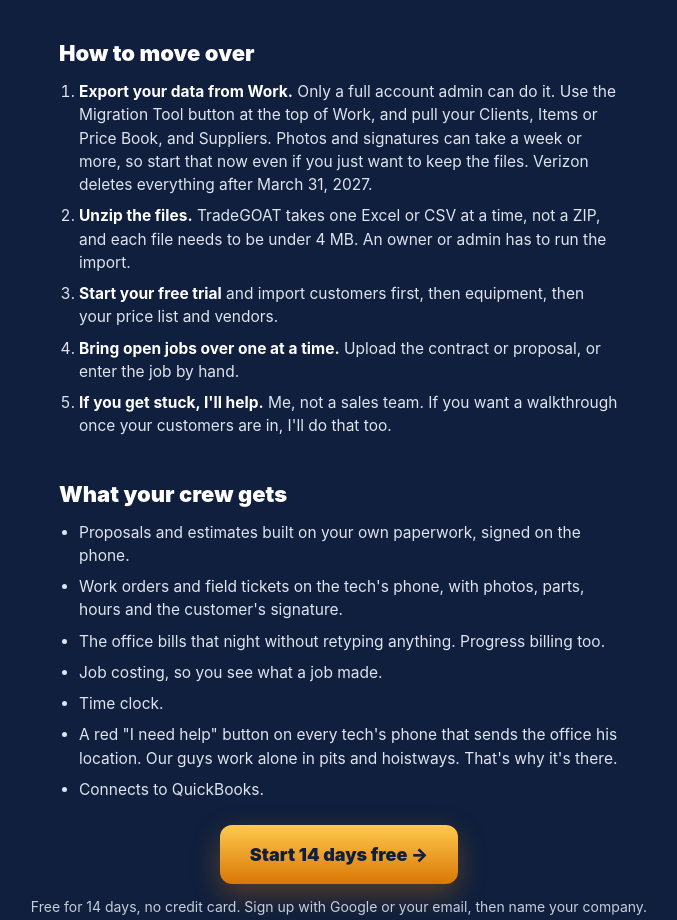
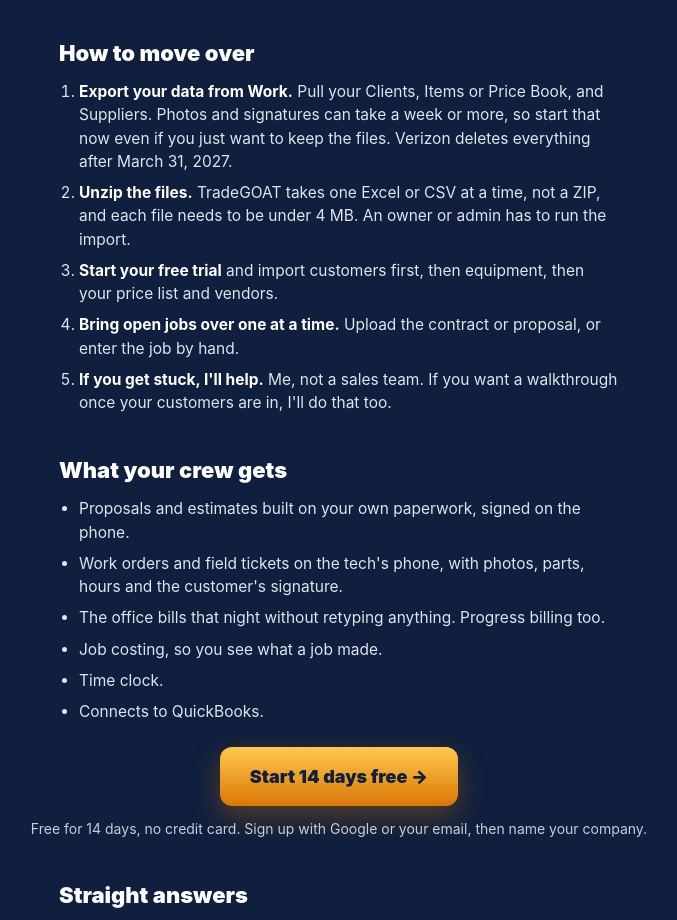
Before and after one commit to EEC-OPPS/tradegoat-site, a plain HTML site: page verizon-connect-work.html in a window 1280 px wide. Shown: the part 1346-2266 px from the top of the page, without its empty margins (301-978 px from the left). Drawn offline with Linux system fonts and the light colour scheme; a script that the page names is missing.

Commit message:
Verizon page: red help button line off (Travis 11/17); cut the three Verizon claims we can't source (Reveal, admin-only, Migration Tool button)
Co-Authored-By: Claude Opus 5.5 <noreply@anthropic.com>

```diff
--- a/verizon-connect-work.html
+++ b/verizon-connect-work.html
@@ -82,7 +82,7 @@
     <section class="sec">
       <h2>How to move over</h2>
       <ol>
-        <li><b>Export your data from Work.</b> Only a full account admin can do it. Use the Migration Tool button at the top of Work, and pull your Clients, Items or Price Book, and Suppliers. Photos and signatures can take a week or more, so start that now even if you just want to keep the files. Verizon deletes everything after March 31, 2027.</li>
+        <li><b>Export your data from Work.</b> Pull your Clients, Items or Price Book, and Suppliers. Photos and signatures can take a week or more, so start that now even if you just want to keep the files. Verizon deletes everything after March 31, 2027.</li>
         <li><b>Unzip the files.</b> TradeGOAT takes one Excel or CSV at a time, not a ZIP, and each file needs to be under 4 MB. An owner or admin has to run the import.</li>
         <li><b>Start your free trial</b> and import customers first, then equipment, then your price list and vendors.</li>
         <li><b>Bring open jobs over one at a time.</b> Upload the contract or proposal, or enter the job by hand.</li>
@@ -98,7 +98,6 @@
         <li>The office bills that night without retyping anything. Progress billing too.</li>
         <li>Job costing, so you see what a job made.</li>
         <li>Time clock.</li>
-        <li>A red "I need help" button on every tech's phone that sends the office his location. Our guys work alone in pits and hoistways. That's why it's there.</li>
         <li>Connects to QuickBooks.</li>
       </ul>
     </section>
@@ -113,7 +112,6 @@
       <div class="qa"><h3>Will my Verizon files come over?</h3><p>You bring customers, equipment, the price list and vendors over yourself from the export, and you check every row before it saves. Open jobs come over one at a time, from a contract or proposal or typed in. Past invoices stay in your Verizon export or in QuickBooks.</p></div>
       <div class="qa"><h3>Can I bring jobs over all at once from a spreadsheet?</h3><p>No. Jobs come over one at a time.</p></div>
       <div class="qa"><h3>What about my old invoices?</h3><p>They stay in your Verizon export. If you already use QuickBooks Online, it can bring over customers and invoice totals, but not jobs or line items.</p></div>
-      <div class="qa"><h3>Does it work with my Verizon Reveal GPS?</h3><p>No. Verizon says your Reveal tracking keeps running on its own after Work shuts off, so your trucks still show up there. TradeGOAT runs your jobs, proposals and billing.</p></div>
       <div class="qa"><h3>Do I have to be an elevator company?</h3><p>No. I built it for my elevator crew, but it runs any trade. HVAC, plumbing, electrical, garage doors, generators, landscaping. You name your own services and equipment.</p></div>
       <div class="qa"><h3>What if I wait until January?</h3><p>Verizon says Work stops taking new jobs and invoices on December 31, and the phone app quits January 4. You can still start an export until February 28 and download it until March 31, 2027. After that Verizon deletes it. Get your export started now either way. Dates are on <a href="https://support.work.fleetmatics.com/hc/en-us/categories/51220792225683-Work-Sunset-Transition-Hub-North-America-Customers" rel="noopener" target="_blank">Verizon's own Work help center</a>.</p></div>
       <div class="qa"><h3>Who am I dealing with?</h3><p>Me. Travis Evans, Evans Elevator, Kaufman County, Texas. If you get stuck on the import, I'll help.</p></div>
```
